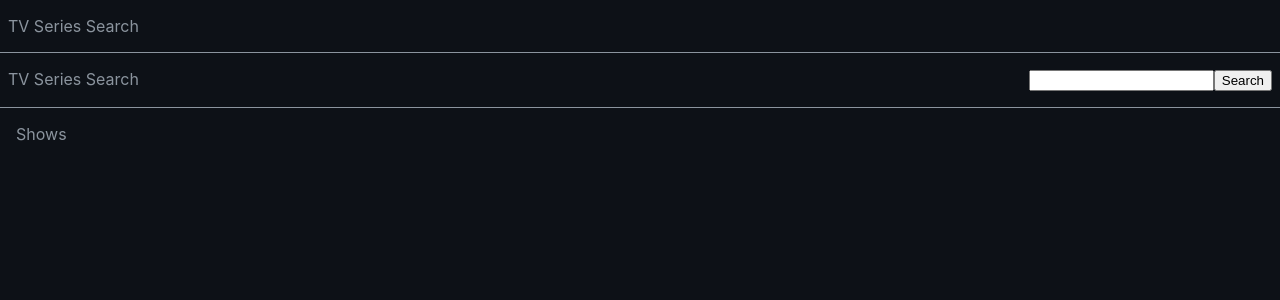
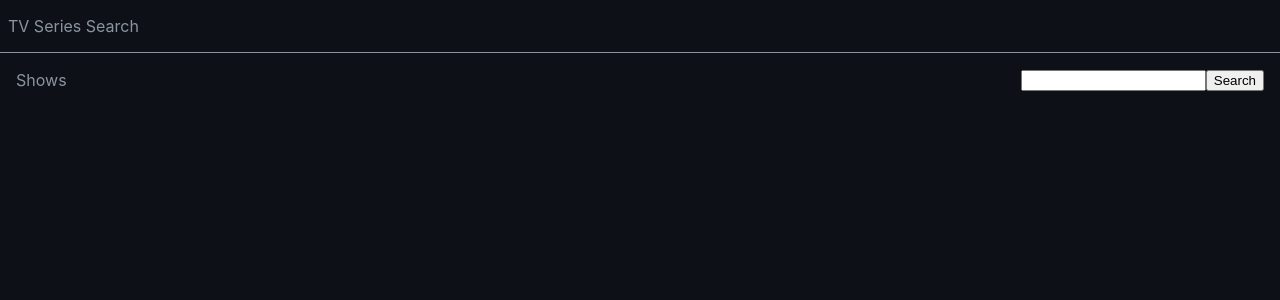
Before and after one commit to AndressaTonietto/tv-series-search, a React (Create React App) app: page / in a window 1280 px wide. Shown: the top 300 px of the page. Built offline with nearby package versions, Linux system fonts and the light colour scheme.

Commit message:
add some styles

```diff
--- a/src/components/Label/index.tsx
+++ b/src/components/Label/index.tsx
@@ -1,6 +1,6 @@
 import { StyledLabel } from './styles';
 
-const Label = (children: any) => {
+const Label = ({ children }: { children: any }) => {
   return <StyledLabel>{children}</StyledLabel>;
 };
 
--- a/src/components/Label/styles.js
+++ b/src/components/Label/styles.js
@@ -1,5 +1,3 @@
 import styled from 'styled-components';
 
-export const StyledLabel = styled.p`
-  padding-left: 1rem;
-`;
+export const StyledLabel = styled.div``;
--- a/src/components/Search/index.tsx
+++ b/src/components/Search/index.tsx
@@ -32,6 +32,7 @@ const Search = ({
         id="search"
         value={search}
         onChange={e => setSearch(e.target.value)}
+        autoComplete="off"
       />
       <button type="submit">Search</button>
     </form>
--- a/src/pages/Details/index.tsx
+++ b/src/pages/Details/index.tsx
@@ -1,6 +1,5 @@
 import { useEffect, useState } from 'react';
 import { useParams } from 'react-router-dom';
-import Link from '../../components/Link';
 import api from '../../services/api';
 
 const Details = () => {
@@ -22,15 +21,6 @@ const Details = () => {
 
   return (
     <div>
-      <nav
-        style={{
-          borderBottom: 'solid 1px',
-          paddingBottom: '1rem',
-        }}
-      >
-        <Link to="/">TV Series Search</Link>
-      </nav>
-      <div>
       <img
         alt={`${details?.name} poster`}
         src={details?.image.medium}
@@ -44,7 +34,6 @@ const Details = () => {
       <p>Summary: {details?.summary}</p>
       <a href={`${details?.url}`}>URL: {details?.url}</a>
     </div>
-    </div>
   );
 };
 
--- a/src/pages/Home/index.tsx
+++ b/src/pages/Home/index.tsx
@@ -1,19 +1,18 @@
 import { useState } from 'react';
 import Card from '../../components/Card';
-import Link from '../../components/Link';
+import Label from '../../components/Label';
 import Search from '../../components/Search';
-import { Label, Nav, TVShowsContainer } from './styles';
+import { SearchContainer, TVShowsContainer } from './styles';
 
 const Home = () => {
   const [shows, setShows] = useState<[TVShowInfo] | []>([]);
 
   return (
     <div>
-      <Nav>
-        <Link to="/">TV Series Search</Link>
+      <SearchContainer>
+        <Label>Shows</Label>
         <Search setShows={setShows} />
-      </Nav>
-      <Label>Shows</Label>
+      </SearchContainer>
       <TVShowsContainer>
         {shows?.map(show => (
           <Card
--- a/src/pages/Home/styles.js
+++ b/src/pages/Home/styles.js
@@ -21,6 +21,10 @@ export const TVShowsContainer = styled.div`
   scrollbar-width: none;
 `;
 
-export const Label = styled.p`
-  padding-left: 1rem;
+export const SearchContainer = styled.div`
+  display: flex;
+  flex-direction: row;
+  justify-content: space-between;
+  align-items: center;
+  padding: 1rem;
 `;
```
Lines whose indentation alone changed are shown as unchanged.
